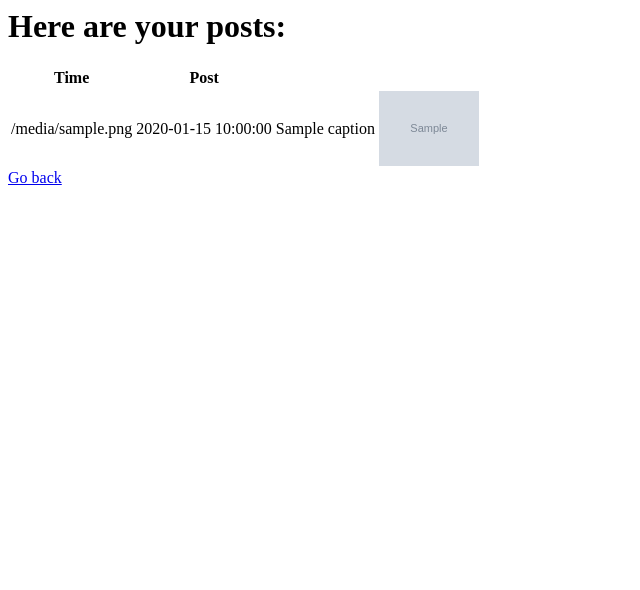
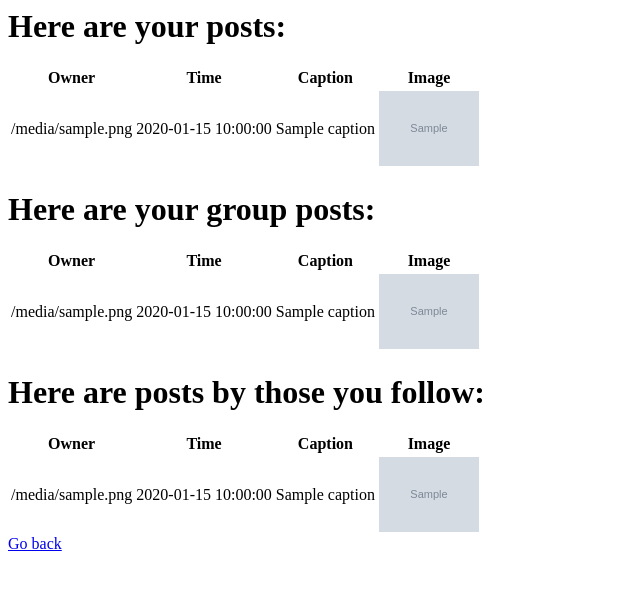
Before and after one commit to Aehlius/Finstagram, a Flask app: template templates/showPosts.html in a window 1280 px wide. Shown: the top 590 px of the page, without its empty margins (0-640 px from the left). Run offline with Flask 2, Linux system fonts and the light colour scheme; the template is opened without the code that fills it: most values are stand-ins (such as "Sample title", 1, 10 or a date in 2020); grey boxes marked "Sample" are stand-in pictures.

Commit message:
Update showPosts.html

```diff
--- a/templates/showPosts.html
+++ b/templates/showPosts.html
@@ -6,10 +6,49 @@
     <h1>Here are your posts:</h1>
 
 <table>
+	<th>Owner</th>
 	<th>Time</th>
-	<th>Post</th>
+    <th>Caption</th>
+     <th>Image</th>
+{% for line in myposts %}
+	<tr>
+        <td>{{line.photoOwner}}</td>
+		<td>{{line.timestamp}}</td>
+        <td>{{line.caption}}</td>
+        <td><img src="/image/{{line.filePath}}" width="100"/></td>
 
-{% for line in content %}
+	</tr>
+{% endfor %}
+
+</table>
+
+<h1>Here are your group posts:</h1>
+
+<table>
+	<th>Owner</th>
+	<th>Time</th>
+    <th>Caption</th>
+     <th>Image</th>
+{% for line in groupposts %}
+	<tr>
+        <td>{{line.photoOwner}}</td>
+		<td>{{line.timestamp}}</td>
+        <td>{{line.caption}}</td>
+        <td><img src="/image/{{line.filePath}}" width="100"/></td>
+
+	</tr>
+{% endfor %}
+
+</table>
+
+        <h1>Here are posts by those you follow:</h1>
+
+<table>
+	<th>Owner</th>
+	<th>Time</th>
+    <th>Caption</th>
+     <th>Image</th>
+{% for line in followposts %}
 	<tr>
         <td>{{line.photoOwner}}</td>
 		<td>{{line.timestamp}}</td>
```
